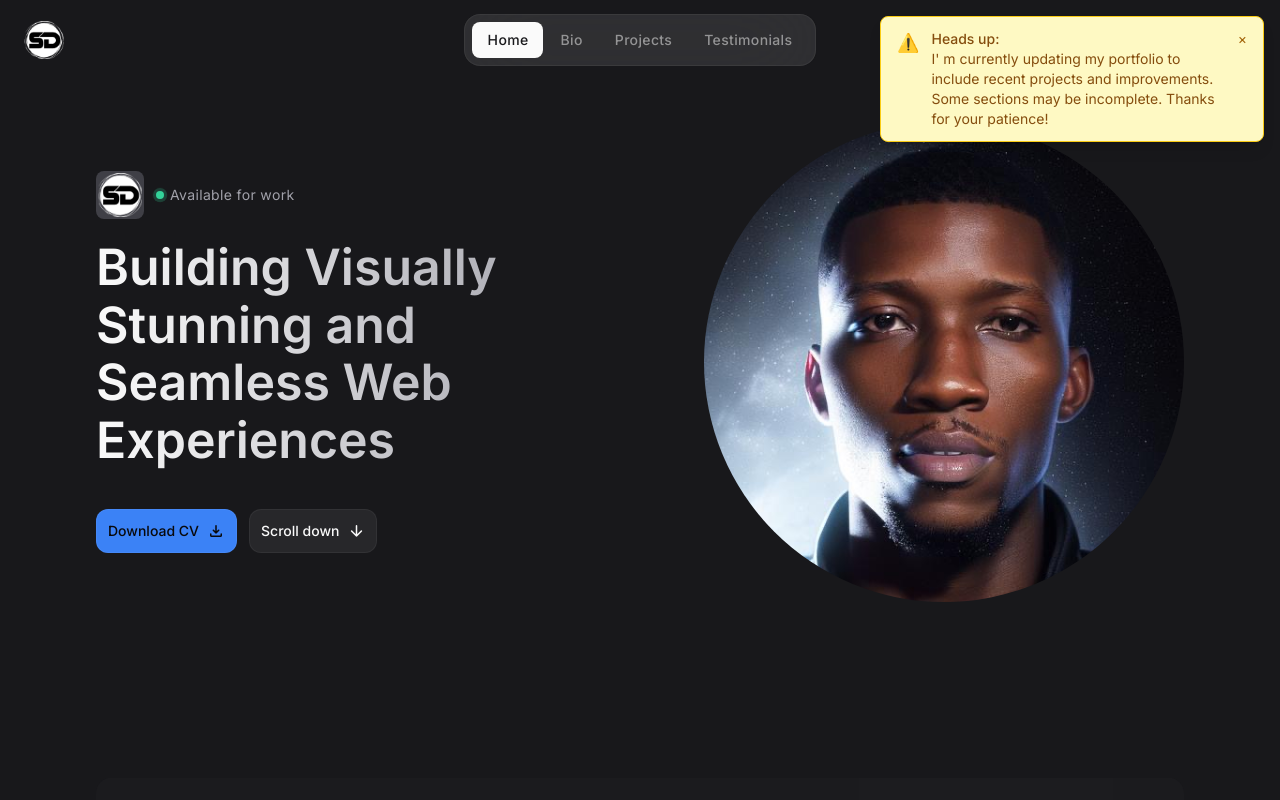
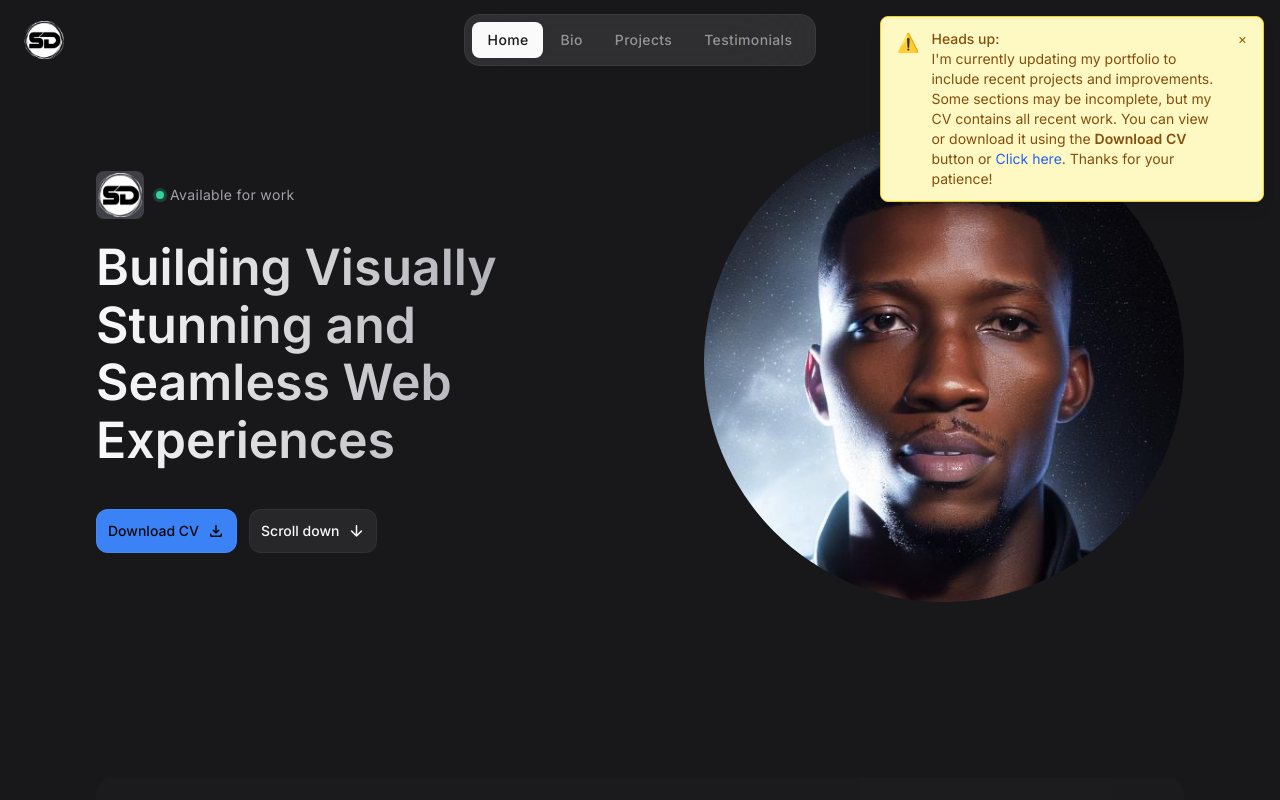
Before and after one commit to sammie-create/sammie-create-portfolio, a React (Vite) app: page / in a window 1280 px wide. Shown: the top 800 px of the page. Built offline with nearby package versions, Linux system fonts and the light colour scheme.

Commit message:
Updated announcement message

```diff
--- a/src/components/Bio.jsx
+++ b/src/components/Bio.jsx
@@ -10,7 +10,7 @@ const bioItems = [
   },
   {
     label: "Years of experience",
-    number: 2,
+    number: 3,
   },
 ];
 
@@ -42,7 +42,7 @@ const Bio = () => {
                   <span className="text-2xl font-bold md:text-4xl">
                     {number}
                   </span>
-                  <span className="text-blue-500 font-semibold md:text-3xl">
+                  <span className="font-semibold text-blue-500 md:text-3xl">
                     +
                   </span>
                 </div>
--- a/src/components/Hero.jsx
+++ b/src/components/Hero.jsx
@@ -14,11 +14,11 @@ const Hero = () => {
       <div className="container items-center lg:grid lg:grid-cols-2 lg:gap-10 lg:h-[500px]">
         <div>
           <div className="flex items-center gap-3">
-            <figure className="img-box w-12 h-12 rounded-lg flex items-center justify-center">
+            <figure className="flex items-center justify-center w-12 h-12 rounded-lg img-box">
               <img
                 src="/images/sd-logo.png"
                 alt="Samuel Durumba Avater"
-                className="img-cover align-middle"
+                className="align-middle img-cover"
                 style={{ width: "44px", height: "44px" }}
               />
             </figure>
@@ -56,7 +56,7 @@ const Hero = () => {
             <img
               src="/images/hero-img.JPG"
               alt="Samuel Durumba"
-              className="h-full w-full"
+              className="w-full h-full"
             />
           </figure>
         </div>
--- a/src/components/updateToast.jsx
+++ b/src/components/updateToast.jsx
@@ -11,19 +11,28 @@ export default function UpdateToast() {
   if (!visible) return null;
 
   return (
-    <div className="absolute top-4 right-4 z-50 max-w-sm w-full bg-yellow-100 border border-yellow-400 text-yellow-800 px-4 py-3 rounded-lg shadow-lg flex items-start space-x-3">
+    <div className="absolute z-50 flex items-start w-full max-w-sm px-4 py-3 space-x-3 text-yellow-800 bg-yellow-100 border border-yellow-400 rounded-lg shadow-lg top-4 right-4">
       <div className="text-lg">⚠️</div>
       <div className="flex-1 text-sm">
         <p className="font-medium">Heads up:</p>
         <p>
-          I&apos; m currently updating my portfolio to include recent projects
-          and improvements. Some sections may be incomplete. Thanks for your
-          patience!
+          I&apos;m currently updating my portfolio to include recent projects
+          and improvements. Some sections may be incomplete, but my CV contains
+          all recent work. You can view or download it using the{" "}
+          <span className="font-semibold">Download CV</span> button or{" "}
+          <a
+            href="/samuel-fullstack-resume.pdf"
+            target="_blank"
+            className="text-blue-600 cursor-pointer hover:text-yellow-800 hover:underline"
+          >
+            Click here
+          </a>
+          . Thanks for your patience!
         </p>
       </div>
       <button
         onClick={() => setVisible(false)}
-        className="text-yellow-700 hover:text-yellow-900 ml-2 text-sm"
+        className="ml-2 text-sm text-yellow-700 hover:text-yellow-900"
       >
         ×
       </button>
```
